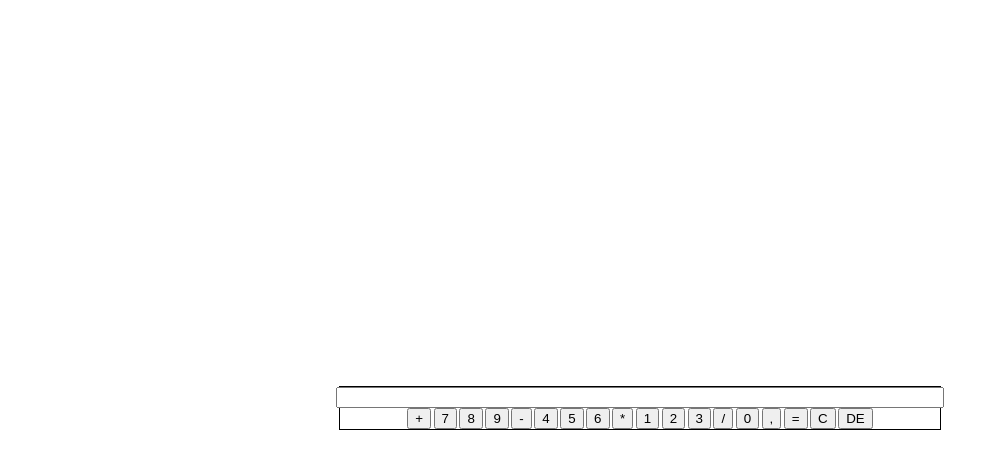
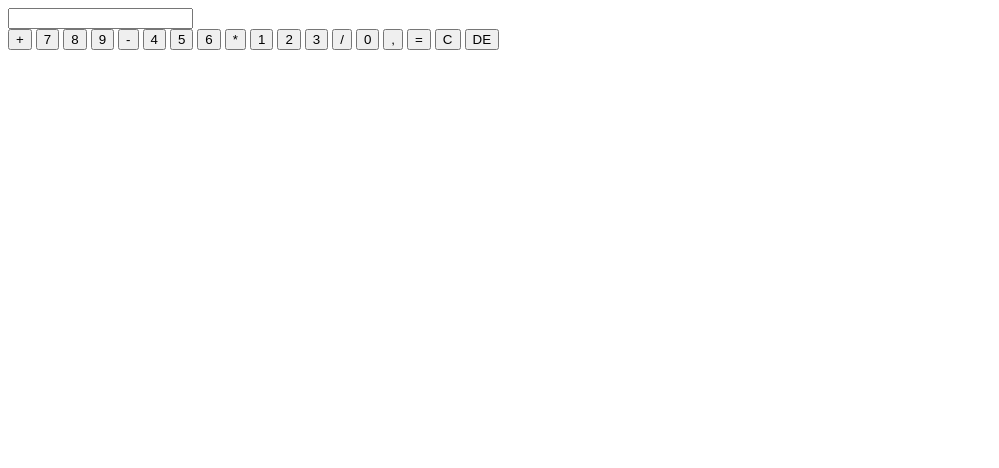
Before and after one commit to anfvc/simple-calculator, a website: page index.html in a window 1280 px wide. Shown: the whole page, without its empty margins (0-999 px from the left). Drawn offline with Linux system fonts and the light colour scheme.

Commit message:
need to redo css

```diff
--- a/index.js
+++ b/index.js
@@ -24,10 +24,6 @@ function total() {
   }
 }
 
-function sum(value) {
-  display.value + value;
-}
-
 function deleteChar() {
   display.value = display.value.slice(0, -1);
 }
--- a/styles.scss
+++ /dev/null
@@ -1,19 +0,0 @@
-body {
-  font-size: 62.5%;
-  display: flex;
-  justify-content: center;
-  align-items: center;
-  min-height: 100vh;
-  .container {
-    width: 100%;
-    max-width: 600px;
-    display: flex;
-    flex-direction: column;
-    align-items: center;
-    justify-content: center;
-    border: 1px solid black;
-    .display {
-      width: 100%;
-    }
-  }
-}
```
Also changed, not shown: styles.css, 1 other file.
